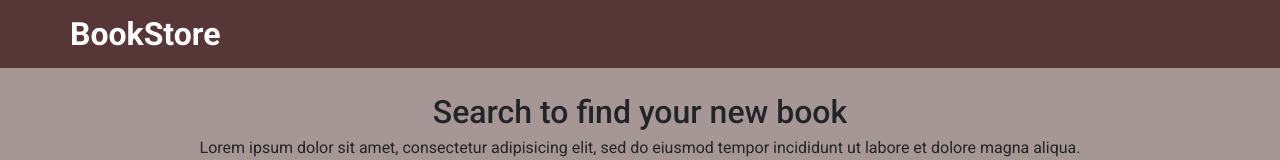
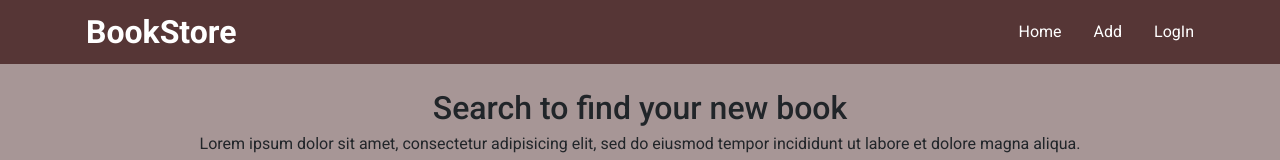
Before and after one commit to masterdev1025/bookstore-exe, a React (Create React App) app: page /book in a window 1280 px wide. Shown: the top 160 px of the page. Built offline with nearby package versions, Linux system fonts and the light colour scheme; what react-redux-toastr would draw is missing.

Commit message:
header nav menu

```diff
--- a/src/components/Header/Header.css
+++ b/src/components/Header/Header.css
@@ -1,11 +1,20 @@
 .app-header{
-    /* height: 100px; */
-    padding:10px;
     background-color: var(--app-color);
+    position: fixed;
+    top: 0;
+    width: 100%;
+    z-index: 9999;
 }
-
-.app-logo{
+.app-header .app-header-content{
+    display: flex;
+    align-items: center;
+}
+.app-header .app-header-content .app-logo{
     font-size: 2rem;
     color: white;
     font-weight: bold;
+    flex: 1;
 }
+.app-header .app-header-content .nav-link{
+    color:white;
+}
--- a/src/components/Header/Header.js
+++ b/src/components/Header/Header.js
@@ -1,11 +1,26 @@
 import React from 'react';
+import { Nav, NavItem, NavLink } from 'reactstrap';
 import './Header.css';
 class Header extends React.Component {
     render() {
         return (
             <div className="app-header app-container">
-                <div className="app-content">
-                    <div className="app-logo">BookStore</div>
+                <div className="app-content app-header-content">
+                    <div className="app-logo">
+                        <NavLink href="/">BookStore</NavLink>
+                    </div>
+                    <Nav>
+                        <NavItem>
+                            <NavLink href="/book">Home</NavLink>
+                        </NavItem>
+                        <NavItem>
+                            <NavLink href="/book/add">Add</NavLink>
+                        </NavItem>
+
+                        <NavItem>
+                            <NavLink disabled href="#">LogIn</NavLink>
+                        </NavItem>
+                    </Nav>
                 </div>
             </div>
         )
--- a/src/scenes/AppRouter.js
+++ b/src/scenes/AppRouter.js
@@ -11,7 +11,7 @@ import Add from './Book/Add';
 class AppRouter extends React.Component {
     render() {
         return (
-            <div style={{ minHeight: '800px' }}>
+            <div style={{ minHeight: '800px', marginTop: '64px' }}>
                 <Router>
                     <Switch>
                         <Route path="/book" exact render={props => <Main {...props} />} />
```
